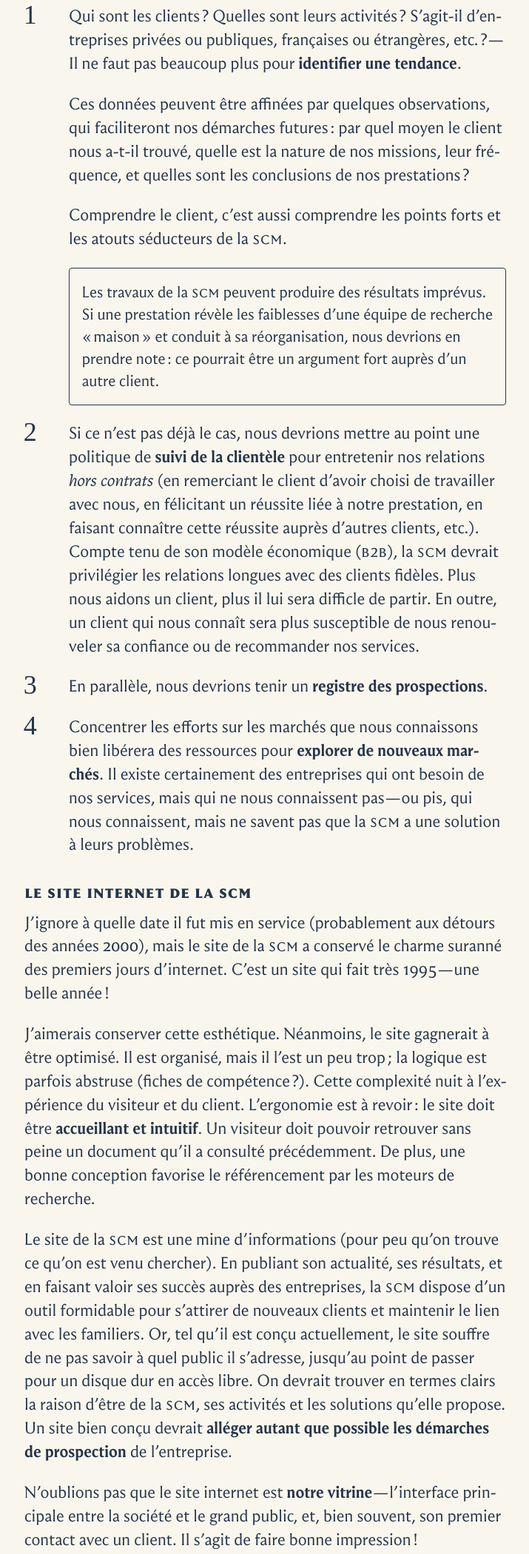
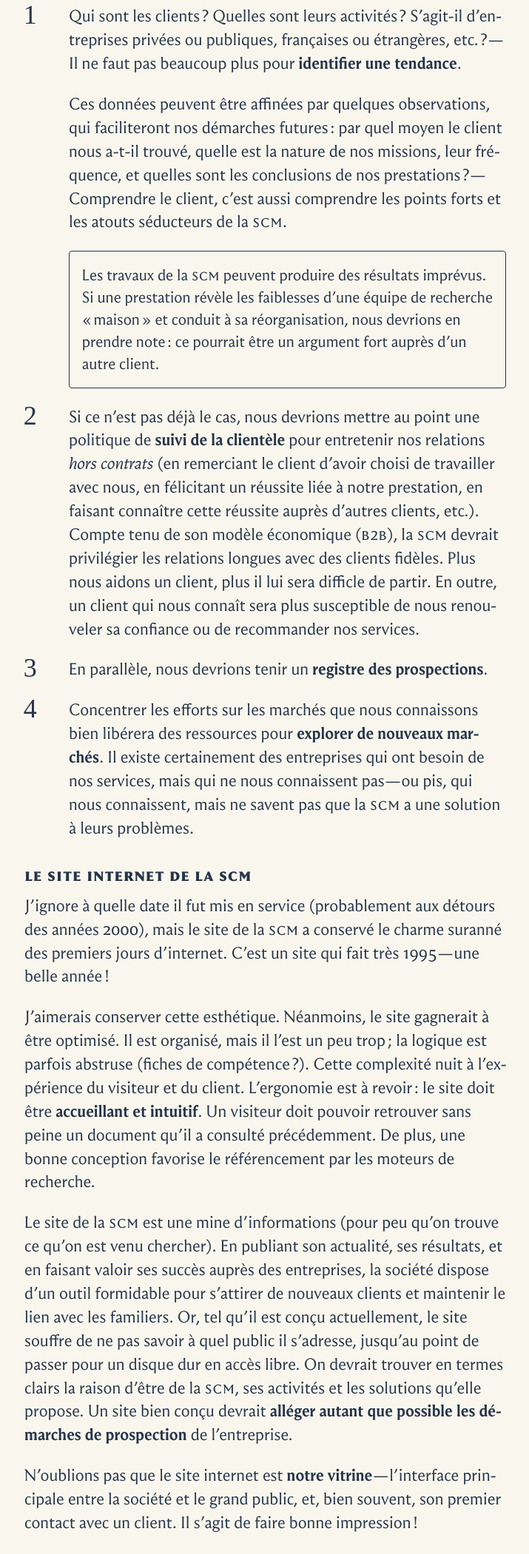
Before and after one commit to atmnrv/atmnrv.github.io, a plain HTML site: page scm.html in a window 1280 px wide. Shown: the part 1080-3181 px from the top of the page at 74% size, without its empty margins (407-1122 px from the left). Drawn offline with Linux system fonts and the light colour scheme; files whose address does not match are found by name; a web font is replaced by a local one.

Commit message:
Initial commit

```diff
--- a/scm.html
+++ b/scm.html
@@ -152,9 +152,7 @@
   <ol>
     <li>
       <p>Qui sont les clients ? Quelles sont leurs activités ? S’agit-il d’entreprises privées ou publiques, françaises ou étrangères, etc. ?—Il ne faut pas beaucoup plus pour <strong>identifier une <nobr>tendance</nobr></strong>.</p>
-      <p>Ces données peuvent être affinées par quelques observations, qui faciliteront nos démarches futures : par quel moyen le client nous a-t-il trouvé, quelle est la nature de nos missions, leur fréquence, et quelles sont les conclusions de nos prestations ?</p>
-      <!-- <span style="vertical-align: 0.1em; line-height: 0;">☞</span>&nbsp; -->
-      <p>Comprendre le client, c’est aussi comprendre les points forts et les atouts séducteurs de la <smcp>scm</smcp>.</p>
+      <p>Ces données peuvent être affinées par quelques observations, qui faciliteront nos démarches futures : par quel moyen le client nous a-t-il trouvé, quelle est la nature de nos missions, leur fréquence, et quelles sont les conclusions de nos prestations ?—Comprendre le client, c’est aussi comprendre les points forts et les atouts séducteurs de la <smcp>scm</smcp>.</p>
       <p class="addendum">Les travaux de la <smcp>SCM</smcp> peuvent produire des résultats imprévus. Si une prestation révèle les faiblesses d’une équipe de recherche « maison » et conduit à sa réorganisation, nous devrions en prendre note : ce pourrait être un argument fort auprès d’un autre <nobr>client</nobr>.</p>
     </li>
     <li>
@@ -171,7 +169,7 @@
   <div class="subhead">le site internet de la scm</div>
   <p>J’ignore à quelle date il fut mis en service (probablement aux détours des années 2000), mais le site de la <smcp>scm</smcp> a conservé le charme suranné des premiers jours d’internet. C’est un site qui fait très 1995—une belle <nobr>année </nobr>!</p>
   <p>J’aimerais conserver cette esthétique. Néanmoins, le site gagnerait à être optimisé. Il est organisé, mais il l’est un peu trop ; la logique est parfois abstruse (fiches de compétence ?). Cette complexité nuit à l’expérience du visiteur et du client. L’ergonomie est à revoir : le site doit être <strong>accueillant et intuitif</strong>. Un visiteur doit pouvoir retrouver sans peine un document qu’il a consulté précédemment. De plus, une bonne conception favorise le référencement par les moteurs de <nobr>recherche</nobr>.</p>
-  <p>Le site de la <smcp>scm</smcp> est une mine d’informations (pour peu qu’on trouve ce qu’on est venu chercher). En publiant son actualité, ses résultats, et en faisant valoir ses succès auprès des entreprises, la <smcp>scm</smcp> dispose d’un outil formidable pour s’attirer de nouveaux clients et maintenir le lien avec les familiers. Or, tel qu’il est conçu actuellement, le site souffre de ne pas savoir à quel public il s’adresse, jusqu’au point de passer pour un disque dur en accès libre. On devrait trouver en termes clairs la raison d’être de la <smcp>scm</smcp>, ses activités et les solutions qu’elle propose. Un site bien conçu devrait <strong>alléger autant que possible les démarches de prospection</strong> de <nobr>l’entreprise</nobr>.</p>
+  <p>Le site de la <smcp>scm</smcp> est une mine d’informations (pour peu qu’on trouve ce qu’on est venu chercher). En publiant son actualité, ses résultats, et en faisant valoir ses succès auprès des entreprises, la société dispose d’un outil formidable pour s’attirer de nouveaux clients et maintenir le lien avec les familiers. Or, tel qu’il est conçu actuellement, le site souffre de ne pas savoir à quel public il s’adresse, jusqu’au point de passer pour un disque dur en accès libre. On devrait trouver en termes clairs la raison d’être de la <smcp>scm</smcp>, ses activités et les solutions qu’elle propose. Un site bien conçu devrait <strong>alléger autant que possible les démarches de prospection</strong> de <nobr>l’entreprise</nobr>.</p>
   <p>N’oublions pas que le site internet est <strong>notre vitrine</strong>—l’interface principale entre la société et le grand public, et, bien souvent, son premier contact avec un client. Il s’agit de faire bonne <nobr>impression </nobr>!</p>
 
   <div class="subhead">la scm sur linkedin</div>
@@ -217,7 +215,7 @@
   <p>Mon objectif est de vous accompagner dans vos démarches et de faciliter vos projets. Lorsque je vous parle de typographie, par exemple, je n’entends pas que vous vous formiez à la discipline ; cela sera fait, sans bousculer vos méthodes de travail.</p>
 
   <p>La <smcp>scm</smcp> demeure une structure modeste, ce qui appelle nécessairement à la polyvalence et demande de s’adapter en fonction des besoins immédiats de l’entreprise. Je serais tour à tour administrateur (pour le site), correcteur, consultant, commercial, archiviste, <nobr>stratège</nobr>…</p>
-  <p>Ou, dans un autre contexte : second, subrécargue, artilleur, moucheur, coq et <nobr>timonier</nobr>.</p>
+  <p>Dans un autre contexte, j’aurais été second, subrécargue, artilleur, moucheur, coq ou <nobr>timonier</nobr>.</p>
 
   <p>Je vous re­mer­cie de l’at­ten­tion por­tée à ma can­di­da­ture, et reste natu­rel­le­ment dis­po­nible pour toute in­for­ma­tion complémentaire.</p>
   <p>Amicalement,</p>
```
